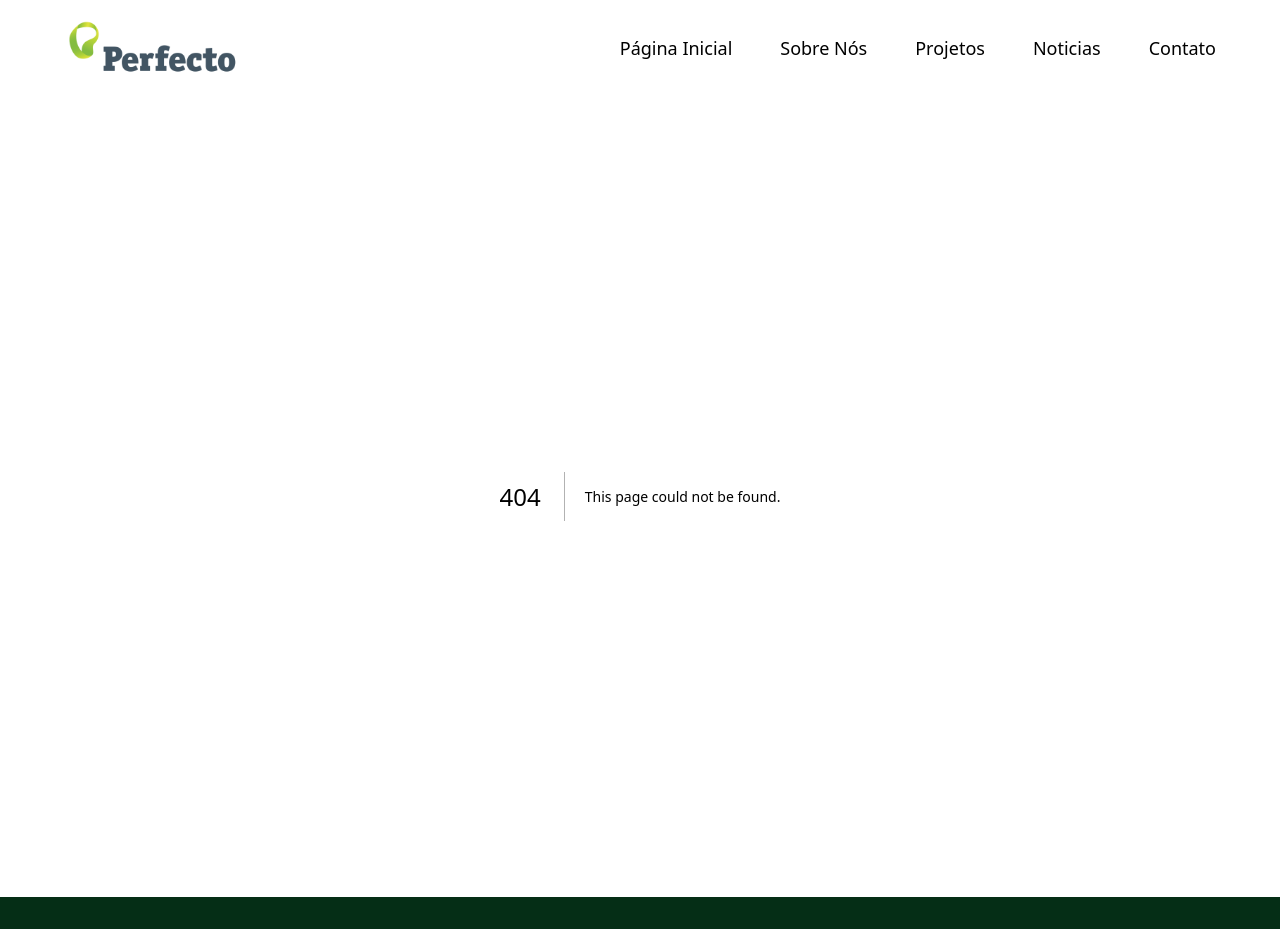
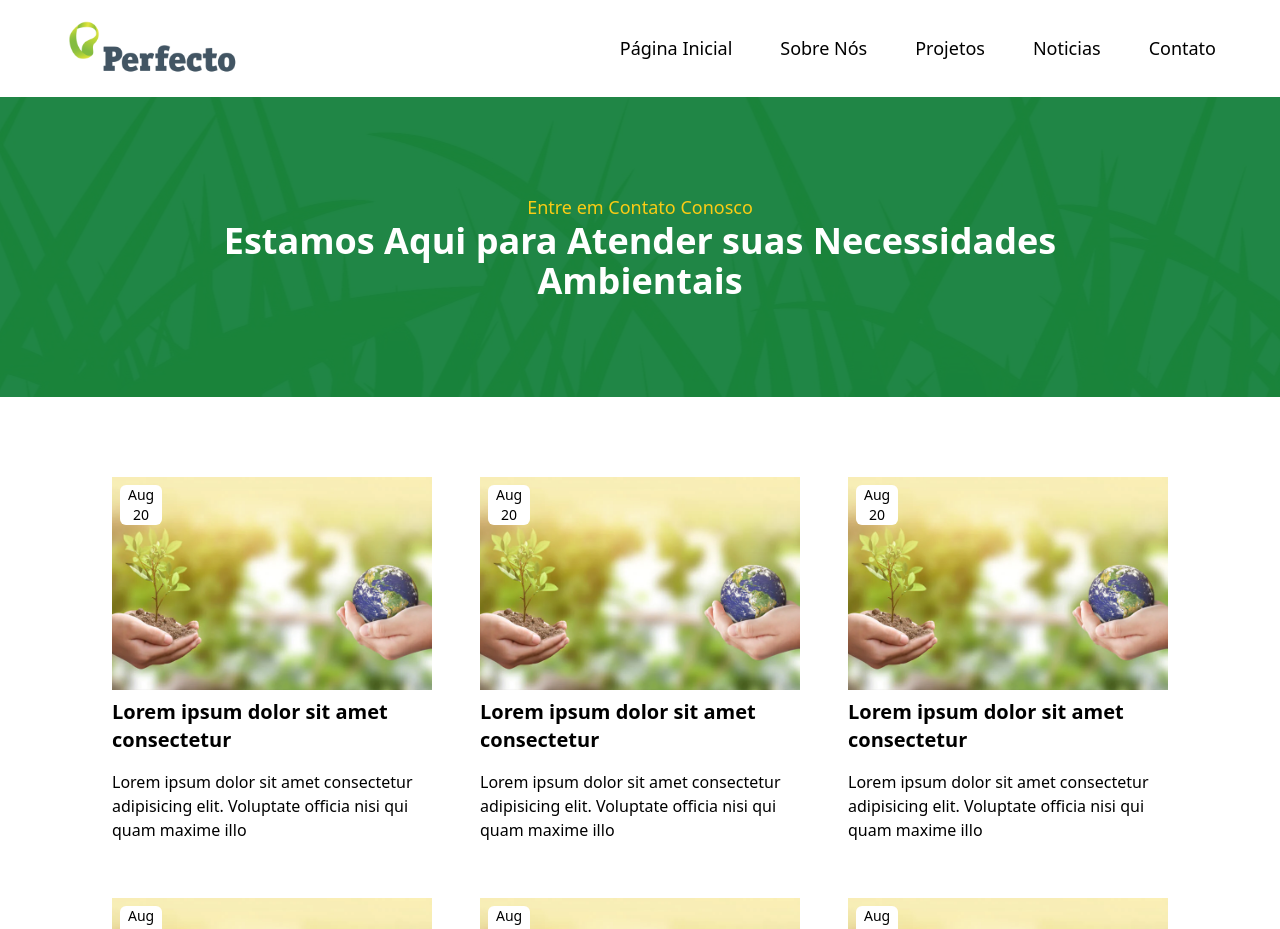
Before and after one commit to oisouguilherme/ConsultoriaAmbientalSPA, a Next.js app: page /noticias in a window 1280 px wide. Before the commit this address had no page. Shown: the top 929 px of the page. Built offline with nearby package versions, Linux system fonts and the light colour scheme.

Commit message:
feat: add page notice

```diff
--- /dev/null
+++ b/src/app/noticias/page.tsx
@@ -0,0 +1,11 @@
+import { HeaderNotice } from "@/components/NoticesPage/HeaderNotice";
+import { MainNotice } from "@/components/NoticesPage/MainNotice";
+
+export default function Noticias(){
+  return(
+    <div>
+      <HeaderNotice/>
+      <MainNotice/>
+    </div>
+  )
+}
--- /dev/null
+++ b/src/components/NoticesPage/CardNotices.tsx
@@ -0,0 +1,18 @@
+import Image from "next/image";
+
+export function CardNotice(){
+  return(
+    <div className="w-80">
+      <div className="relative">
+        <Image src="/imagetest.webp" className="w-full" alt="Image" width={400} height={400}/>
+        <div className="absolute bg-white rounded-md text-sm text-center font-medium px-2 top-2 left-2">
+          <p>Aug <br /> 20</p>
+        </div>
+      </div>
+      <div className="py-2">
+        <h3 className="text-xl font-bold pb-4">Lorem ipsum dolor sit amet consectetur</h3>
+        <p>Lorem ipsum dolor sit amet consectetur adipisicing elit. Voluptate officia nisi qui quam maxime illo</p>
+      </div>
+    </div>
+  )
+}
--- /dev/null
+++ b/src/components/NoticesPage/HeaderNotice.tsx
@@ -0,0 +1,14 @@
+import { Title } from "../Utils/Title";
+
+export function HeaderNotice(){
+  return(
+    <div className="text-center text-white bg-[url('/grass.jpg')] bg-bottom">
+      <div className="bg-green-700 py-24 bg-opacity-95">
+        <div className="max-w-5xl mx-auto px-4">
+          <p className="sm:text-lg text-yellow-400">Entre em Contato Conosco</p>
+          <Title title="Estamos Aqui para Atender suas Necessidades Ambientais" />
+        </div>
+      </div>
+    </div>
+  )
+}
--- /dev/null
+++ b/src/components/NoticesPage/MainNotice.tsx
@@ -0,0 +1,14 @@
+import { CardNotice } from "./CardNotices";
+
+export function MainNotice(){
+  return(
+    <div className="max-w-6xl mx-auto flex flex-wrap justify-center gap-12 py-20">
+      <CardNotice/>
+      <CardNotice/>
+      <CardNotice/>
+      <CardNotice/>
+      <CardNotice/>
+      <CardNotice/>
+    </div>
+  )
+}
```
